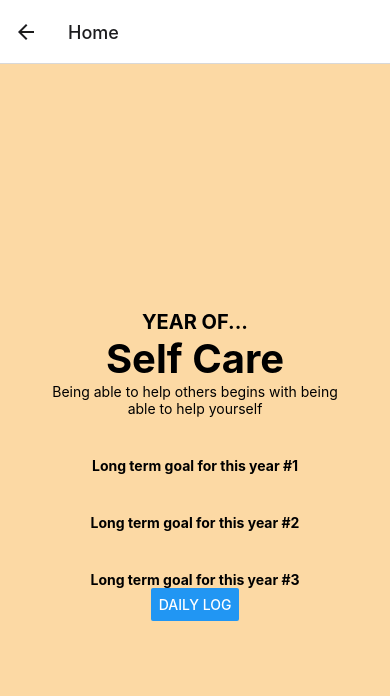
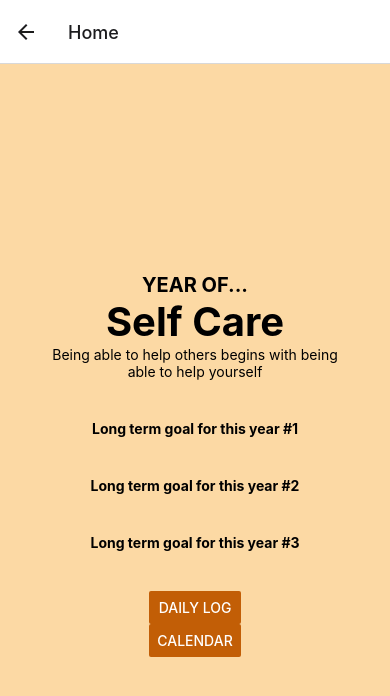
Before and after one commit to Jotanator/ThemeJournal, a React Native app: screen /Home in a window 390 px wide. Shown: the top 696 px of the page. Built offline with nearby package versions, Linux system fonts and the light colour scheme; no server answers.

Commit message:
moved things around and fixed routing

```diff
--- a/App.js
+++ b/App.js
@@ -7,8 +7,8 @@ import { createNativeStackNavigator } from "@react-navigation/native-stack";
 
 import LoginScreen from './Screens/LoginScreen';
 import HomeScreen from './Screens/HomeScreen';
-import CalendarScreen from './CalendarApp';
-import DailyScreen from './DailyLog';
+import CalendarScreen from './Screens/CalendarApp';
+import DailyScreen from './Screens/DailyLog';
 
 
 //import DailyLog from './DailyLog';
--- a/DailyLog.js
+++ b/Screens/DailyLog.js
@@ -177,6 +177,8 @@ const styles = StyleSheet.create({
   },
   baseText: {
     paddingTop: 10,
+    paddingLeft: 10,
+    paddingRight: 10,
     paddingBottom: 10,
     textAlign: "left"
   },
--- a/Screens/HomeScreen.js
+++ b/Screens/HomeScreen.js
@@ -1,6 +1,6 @@
 import React, { useEffect } from 'react';
 import { StatusBar } from 'expo-status-bar';
-import { StyleSheet, Text, SafeAreaView, TextInput, Button } from 'react-native';
+import { StyleSheet, Text, SafeAreaView, TextInput, View, Button } from 'react-native';
 import * as fromLogin from './LoginScreen';
 import { useNavigation } from '@react-navigation/core'
 
@@ -108,7 +108,11 @@ export default class Home extends React.Component {
                         {this.state.goal3Text}
                     </Text>
                 }
-                <Button title="Daily Log" onPress={() => navigation.navigate('Daily')}/>
+                <View flexDirection="row" style={{paddingTop: 40}}>
+                    <Button color="#c25e06" title="Daily Log" onPress={() => navigation.navigate('Daily')}/>
+                    <View style={{width: 40}}/>
+                    <Button color="#c25e06" title="Calendar" onPress={() => navigation.navigate('Calendar')}/>
+                </View>
                 <StatusBar style="auto" />
             </SafeAreaView>
         );
```
Also changed, not shown: Screens/CalendarApp.js (renamed from CalendarApp.js).
